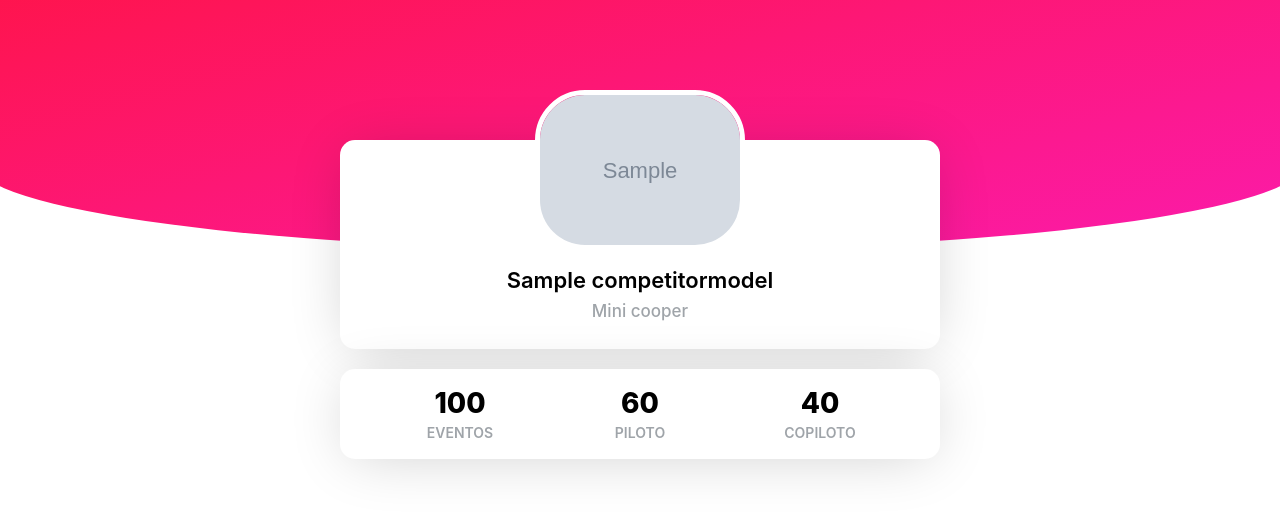
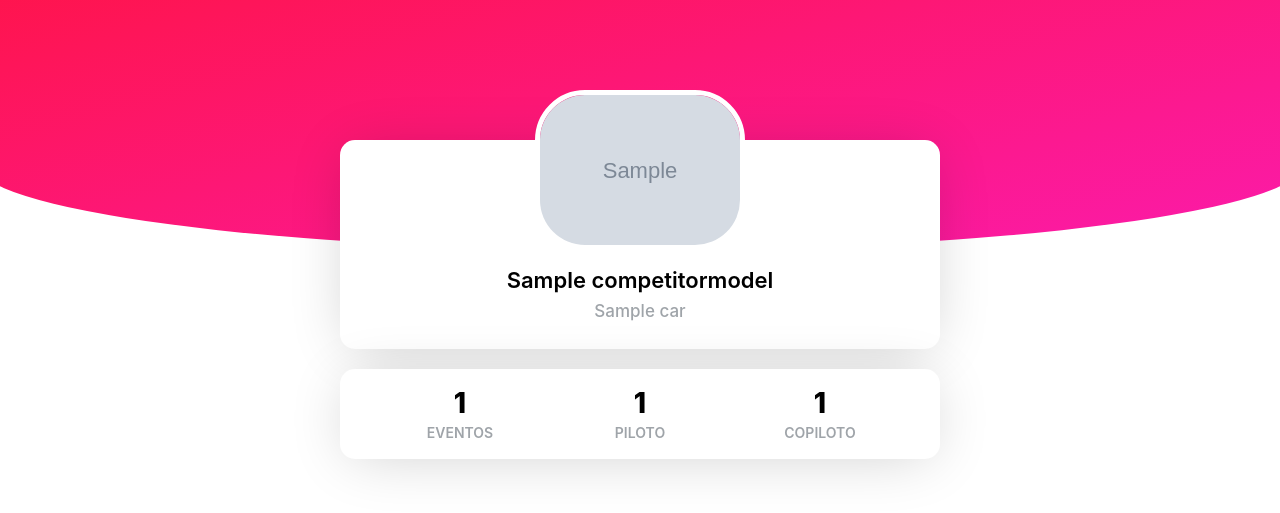
Before and after one commit to adriancast/kronobot, a Django app: template app/webclient/templates/competitors.html in a window 1280 px wide. Shown: the top 513 px of the page. Run offline with Django 3.2, Linux system fonts and the light colour scheme; tables that the repository leaves empty hold one stand-in row (values such as "Sample post"); the template is opened without the code that fills it: values that come from a table or form of the project are taken from there, most other values are stand-ins (such as "Sample title", 1, 10 or a date in 2020); grey boxes marked "Sample" are stand-in pictures; parts of the project's set-up code (start-up, migrations or seed data) failed here and were passed over.

Commit message:
second competitor view draft

```diff
--- a/app/webclient/templates/competitors.html
+++ b/app/webclient/templates/competitors.html
@@ -31,19 +31,19 @@
                 <div class="author-infos">
                     <img class="author-avatar" src="{% if competitor.photo %}{{competitor.photo.url}}{% else %}{% static 'img/gradient-bg.jpeg' %}{% endif %}" alt="">
                   <div class="author-name">{{competitor.name}}</div>
-                  <div class="author-description">{{competitor.car}}Mini cooper</div>
+                  <div class="author-description">{{car}}</div>
                 </div>
                 <div class="count-container">
                   <div class="count-block">
-                    <div class="count-number">{{competitor.total_events}}100</div>
+                    <div class="count-number">{{total_events}}</div>
                     <div class="count-label">Eventos</div>
                   </div>
                   <div class="count-block">
-                    <div class="count-number">{{competitor.total_events_driving}}60</div>
+                    <div class="count-number">{{total_events_driving}}</div>
                     <div class="count-label">Piloto</div>
                   </div>
                   <div class="count-block">
-                    <div class="count-number">{{competitor.total_events_codriving}}40</div>
+                    <div class="count-number">{{total_events_codriving}}</div>
                     <div class="count-label">Copiloto</div>
                   </div>
                 </div>
--- a/app/webclient/views.py
+++ b/app/webclient/views.py
@@ -46,9 +46,9 @@ def events(request, event_id: int = None):
     return render(request, 'events.html', context)
 
 def competitors(request, competitor_id):
-    competitors = CompetitorModel.objects.get(id=competitor_id)
+    competitor = CompetitorModel.objects.get(id=competitor_id)
     context={
-        "competitor": competitors,
+        "competitor": competitor,
         "total_events": 100,
         "total_events_driving": 60,
         "total_events_codriving": 40,
```
